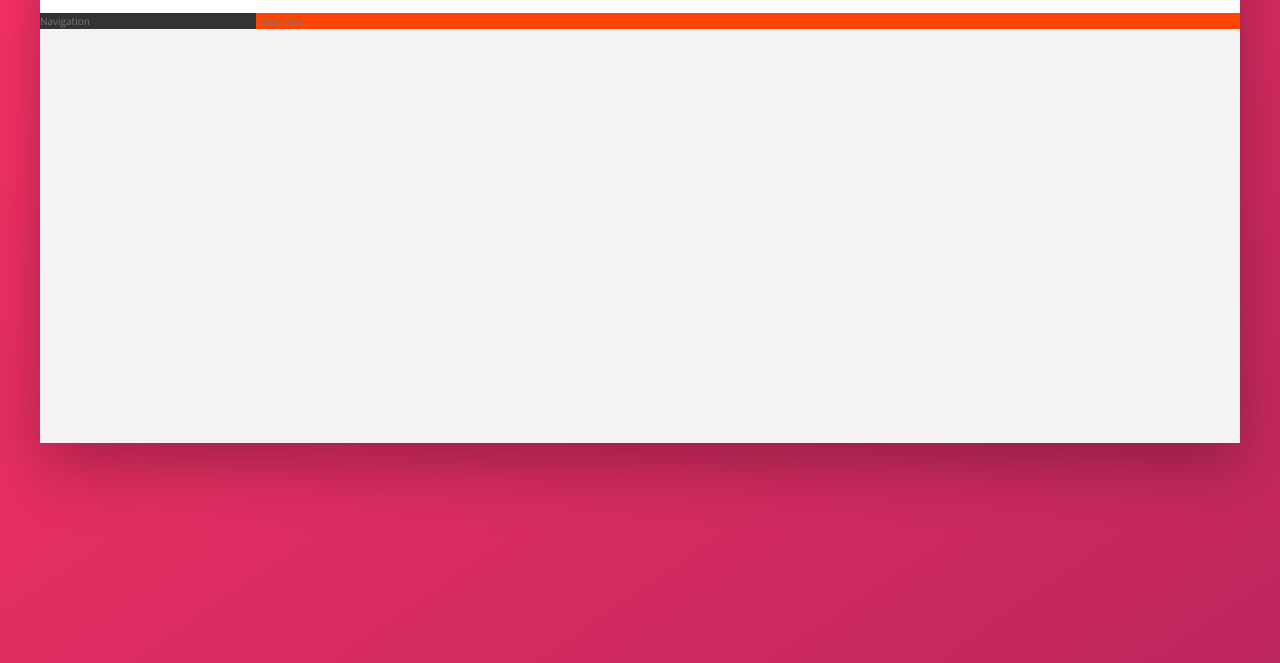
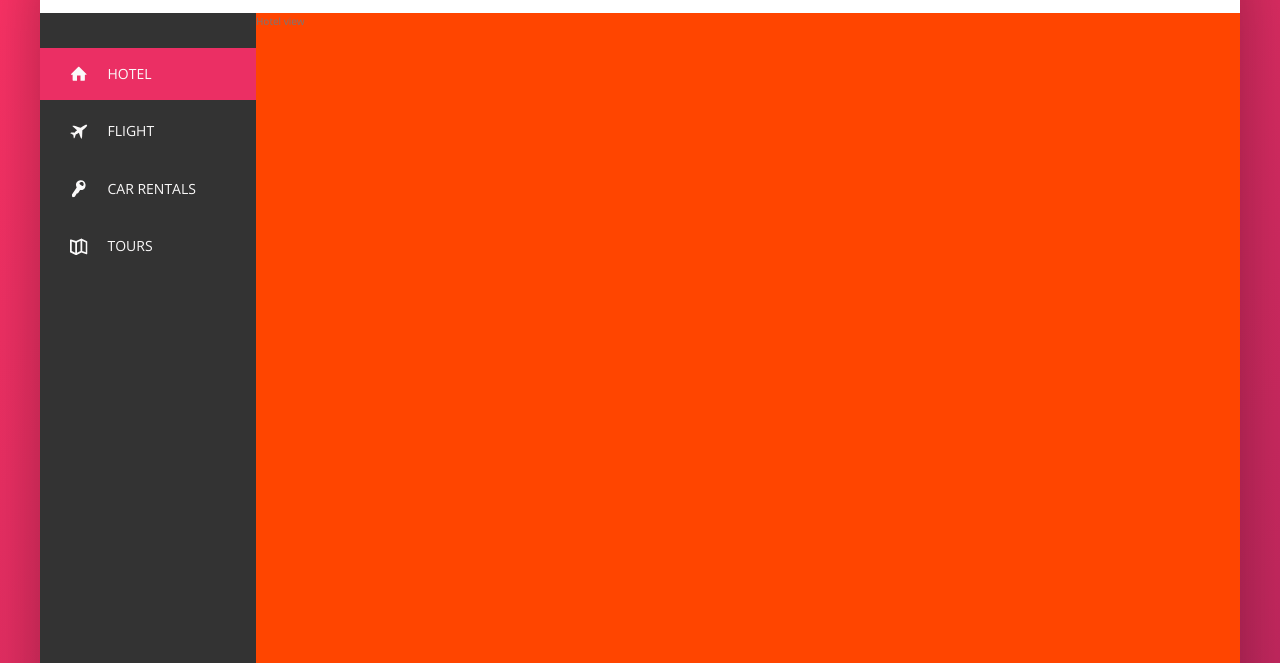
Before and after one commit to JustinStephenson/Hotel_Application, a website: page index.html in a window 1280 px wide. Shown: the part 137-800 px from the top of the page. Drawn offline with nearby package versions, Linux system fonts and the light colour scheme.

Commit message:
Adding navigation sidebae

```diff
--- a/index.html
+++ b/index.html
@@ -57,7 +57,46 @@
 				</nav>
 			</header>
 			<div class="content">
-				<nav class="sidebar">Navigation</nav>
+				<nav class="sidebar">
+					<ul class="side-nav">
+						<li class="side-nav__item side-nav__item--active">
+							<a href="#" class="side-nav__link">
+								<svg class="side-nav__icon">
+									<use xlink:href="img/sprite.svg#icon-home"></use>
+								</svg>
+								<span>Hotel</span>
+							</a>
+						</li>
+						<li class="side-nav__item">
+							<a href="#" class="side-nav__link">
+								<svg class="side-nav__icon">
+									<use xlink:href="img/sprite.svg#icon-aircraft"></use>
+								</svg>
+								<span>Flight</span>
+							</a>
+						</li>
+						<li class="side-nav__item">
+							<a href="#" class="side-nav__link">
+								<svg class="side-nav__icon">
+									<use xlink:href="img/sprite.svg#icon-key"></use>
+								</svg>
+								<span>Car Rentals</span>
+							</a>
+						</li>
+						<li class="side-nav__item">
+							<a href="#" class="side-nav__link">
+								<svg class="side-nav__icon">
+									<use xlink:href="img/sprite.svg#icon-map"></use>
+								</svg>
+								<span>Tours</span>
+							</a>
+						</li>
+					</ul>
+
+					<div class="legal">
+						&copy; 2021 by Hotel App. All rights reserved.
+					</div>
+				</nav>
 				<main class="hotel-view">Hotel view</main>
 			</div>
 		</div>
--- a/sass/_components.scss
+++ b/sass/_components.scss
@@ -75,7 +75,7 @@
 }
 
 /////////////////////////////////////////////
-// USer Navigation
+// User Navigation
 .user-nav {
 	align-self: stretch;
 
@@ -128,3 +128,75 @@
 		margin-right: 1rem;
 	}
 }
+
+/////////////////////////////////////////////
+// Side Navigation
+.side-nav {
+	font-size: 1.4rem;
+	list-style: none;
+	margin-top: 3.5rem;
+
+	&__item {
+		position: relative;
+
+		&:not(:last-child) {
+			margin-bottom: 0.5rem;
+		}
+	}
+
+	&__item::before {
+		content: '';
+		display: block;
+		position: absolute;
+		top: 0;
+		left: 0;
+		height: 100%;
+		width: 0.3rem;
+		background-color: var(--color-primary);
+		transform: scaleY(0);
+		// delay the width by .2s in transition
+		transition: transform 0.2s, width 0.4s cubic-bezier(1, 0, 0, 1) 0.2s,
+			background-color 0.1s;
+	}
+
+	&__item:hover::before,
+	&__item--active::before {
+		transform: scaleY(1);
+		width: 100%;
+	}
+
+	&__item:active::before {
+		background-color: var(--color-primary-light);
+	}
+
+	&__link:link,
+	&__link:visited {
+		color: var(--color-grey-light-1);
+		text-decoration: none;
+		text-transform: uppercase;
+		display: block;
+		padding: 1.5rem 3rem;
+		position: relative;
+		z-index: 10;
+
+		display: flex;
+		align-items: center;
+	}
+
+	&__icon {
+		width: 1.75rem;
+		height: 1.75rem;
+		margin-right: 2rem;
+		// color of the parent element
+		fill: currentColor;
+	}
+}
+
+/////////////////////////////////////////////
+// Legal Text
+.legal {
+	font-size: 1.2rem;
+	color: var(--color-grey-light-4);
+	text-align: center;
+	padding: 2.5rem;
+}
--- a/sass/_layout.scss
+++ b/sass/_layout.scss
@@ -28,12 +28,19 @@
 	background-color: var(--color-grey-dark-1);
 
 	flex: 0 0 18%;
+
+	display: flex;
+	flex-direction: column;
+	justify-content: space-between;
 }
 
-// felx item
+// flex item
 .hotel-view {
 	background-color: #fff;
+
+	//Test
 	background-color: orangered;
+	height: 80rem;
 
 	flex: 1;
 }
```
Also changed, not shown: css/main.css.
